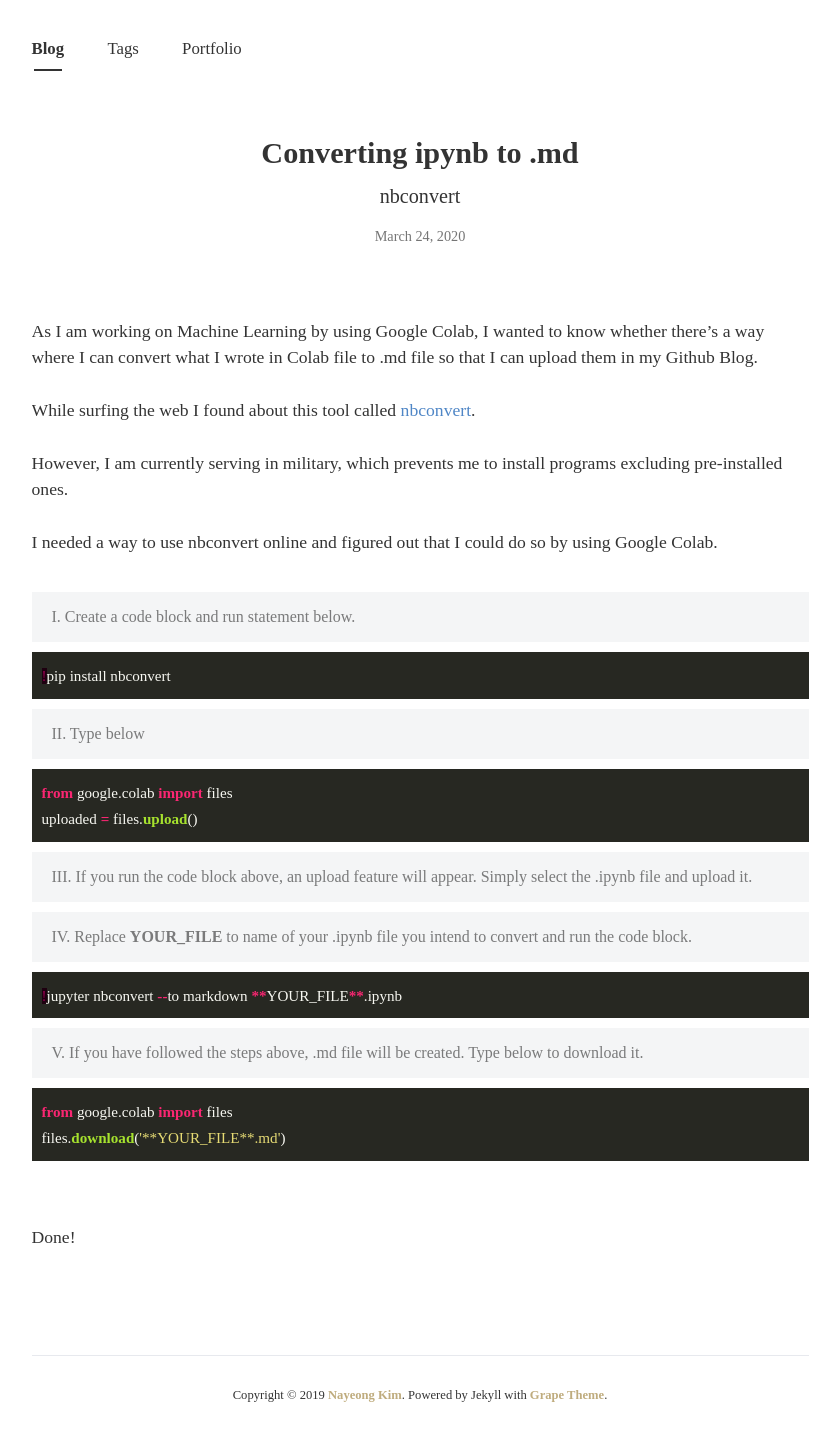
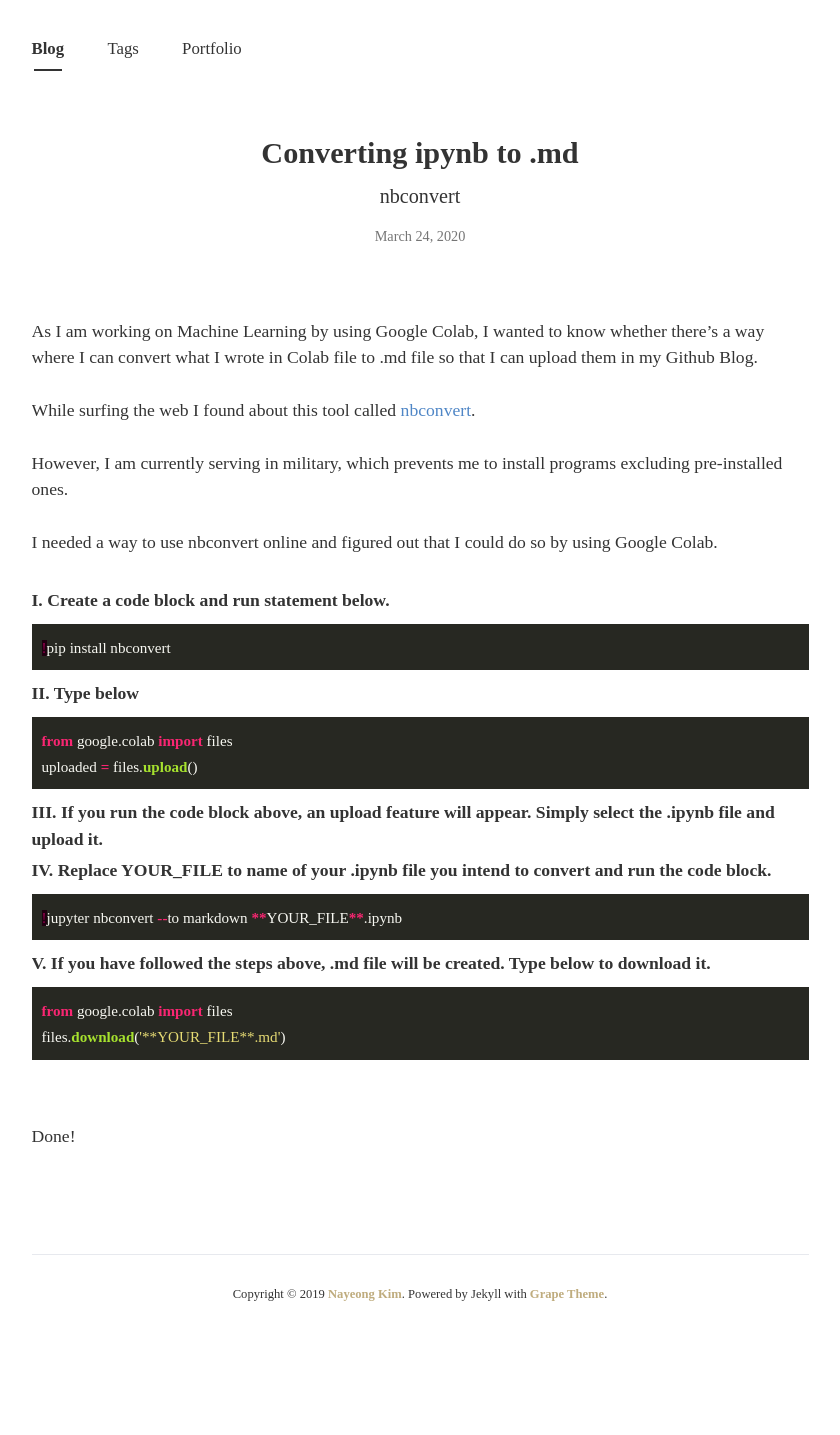
Before and after one commit to hwuiwon/hwuiwon.github.io, a Jekyll site: the page built from _posts/2020-03-24-ipynb-to-md.md, in a window 1280 px wide. Shown: the whole page, without its empty margins (220-1060 px from the left). Built offline with Jekyll 4.4.1, drawn with Linux system fonts in a browser that asks for light colours; nearby versions of some CDN libraries; some web fonts are replaced; after the commit the page ends 1334 px from its top, so only the background shows below that.

```diff
--- a/_posts/2020-03-24-ipynb-to-md.md
+++ b/_posts/2020-03-24-ipynb-to-md.md
@@ -19,28 +19,28 @@ However, I am currently serving in military, which prevents me to install progra
 I needed a way to use nbconvert online and figured out that I could do so by using Google Colab.
 <br><br>
 
-> I. Create a code block and run statement below.
+<b>I. Create a code block and run statement below.</b>
 
 {% highlight python %}
 !pip install nbconvert
 {% endhighlight %}
 
-> II. Type below
+<b>II. Type below</b>
 
 {% highlight python %}
 from google.colab import files
 uploaded = files.upload()
 {% endhighlight %}
 
-> III. If you run the code block above, an upload feature will appear. Simply select the .ipynb file and upload it.
+<b>III. If you run the code block above, an upload feature will appear. Simply select the .ipynb file and upload it.</b>
 
-> IV. Replace **YOUR_FILE** to name of your .ipynb file you intend to convert and run the code block.
+<b>IV. Replace **YOUR_FILE** to name of your .ipynb file you intend to convert and run the code block.</b>
 
 {% highlight python %}
 !jupyter nbconvert --to markdown **YOUR_FILE**.ipynb
 {% endhighlight %}
 
-> V. If you have followed the steps above, .md file will be created. Type below to download it.
+<b>V. If you have followed the steps above, .md file will be created. Type below to download it.</b>
 
 {% highlight python %}
 from google.colab import files
```
